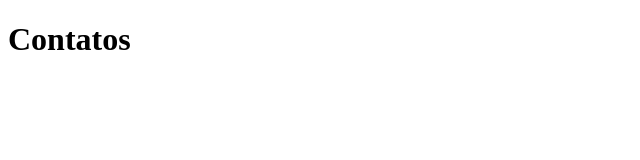
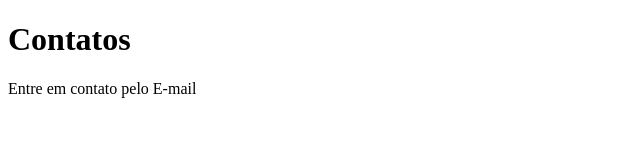
Before and after one commit to GUIDEV19/teste-github-git, a plain HTML site: page contato.html in a window 1280 px wide. Shown: the whole page, without its empty margins (0-640 px from the left). Drawn offline with Linux system fonts and the light colour scheme.

Commit message:
adicionando email de commnit

```diff
--- a/contato.html
+++ b/contato.html
@@ -8,5 +8,6 @@
 </head>
 <body>
     <h1>Contatos</h1>
+    <p>Entre em contato pelo E-mail</p>
 </body>
 </html>
```
